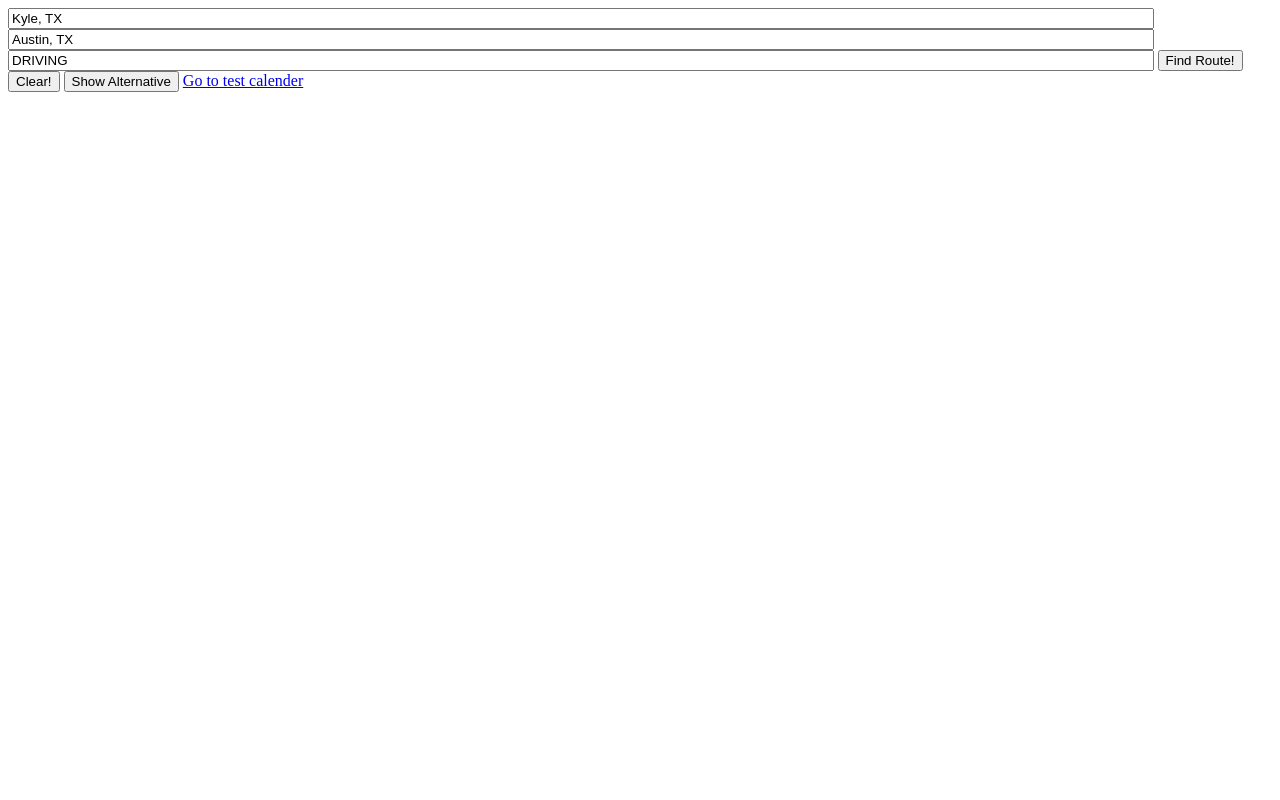
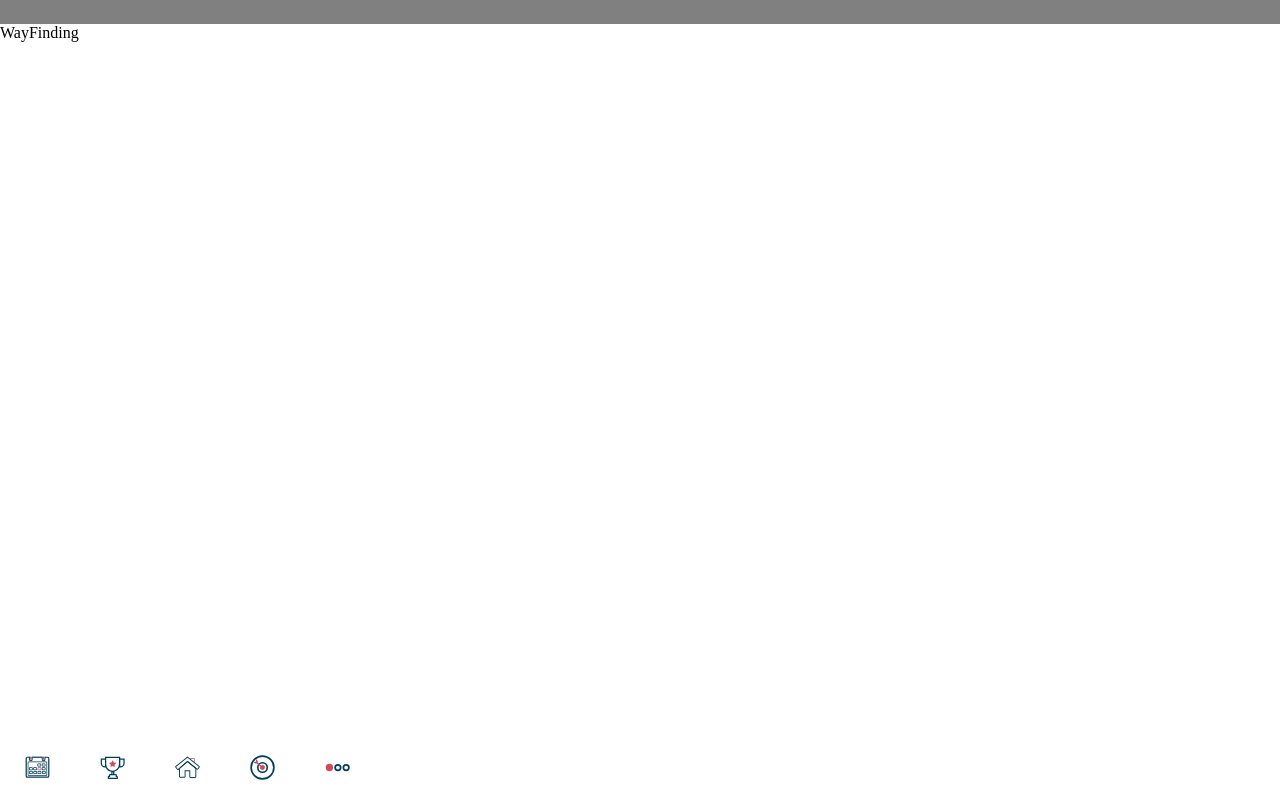
Before and after one commit to codestar12/hackathon-hooli, a plain HTML site: page Redirect/www/createSchedule.html in a window 1280 px wide. Drawn offline with Linux system fonts and the light colour scheme; some packages are replaced by stand-ins of ours.

Commit message:
Made createSchedule into template

```diff
--- a/Redirect/www/createSchedule.html
+++ b/Redirect/www/createSchedule.html
@@ -7,33 +7,58 @@
 		<title>Traffic layer</title>
 		<style>
 
-		  #inputArea{
-			height: 18%
-		  }
-
-		  input{
-			width: 90%;
+		  /* Optional: Makes the sample page fill the window. */
+		  html, body {
+			height: 100%;
+			margin: 0;
+			padding: 0;
 		  }
 
 		  #topbar {
 			width: 100%;
 			height: 3%;
-			background-color: white;
+			background-color: gray;
 		  }
+
+		  #footer {
+		  	bottom: 0px;
+		  	position: fixed;
+		  	width: 100%;
+		  	height: 55px;
+		  }
+
+		  #navBar {
+		  	width: 100%;
+		  	height: 65px;
+		  }
+
+		  .icon {
+		  	width: 25px;
+		  	height: 25px;
+		  	margin-left: 25px;
+		  	margin-right: 25px;
+		  	margin-top: 10px;
+		  	float: left;
+		  }
+
+
 		</style>
     </head>
     <body>
 		<div id="topbar"></div>
-		<div id="inputArea">
-		<input id="from" value="Kyle, TX"></input>
-		<input id="to" value="Austin, TX"></input>
-		<input id="mode" value="DRIVING"></input>
-		<button id="submit">Find Route!</button>
-		<button id="clear">Clear!</button>
-		<button id="nxtRoute">Show Alternative</button>
-		<a href="calenderTest.html">Go to test calender</a>
+
+		<div id="navBar">
+			<div class="leftCorner"></div>
+			WayFinding
 		</div>
-		<div id="map"></div>
-		<script src="cordova.js"></script>
+
+		<div id="footer">
+			<div class="icon sched"><img src="images/calendar_icon-01.svg"></div>
+			<div class="icon rewards"><img src='images/rewards_icon-01.svg'></div>
+			<div class="icon home"><img src="images/home_icon-01.svg"></div>
+			<div class="icon chall"><img src="images/challenges_icon-01.svg"></div>
+			<div class="icon more"><img src="images/more_icon-01.svg"></div>
+		</div>
+
     </body>
 </html>
```
Also changed, not shown: Redirect/www/index.html (+1 -1 lines).
